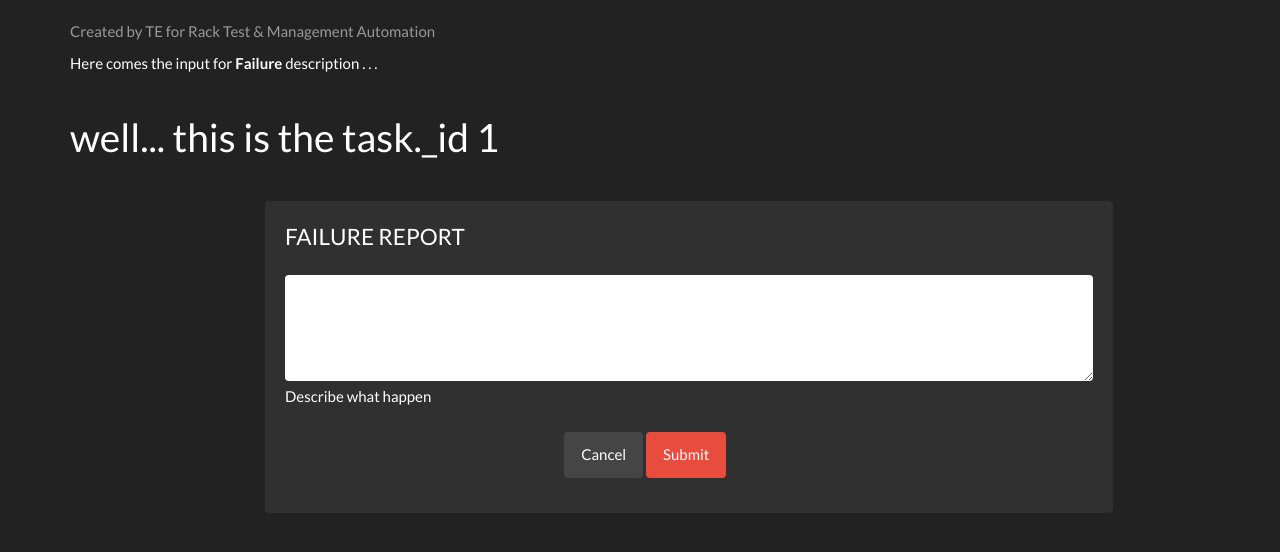
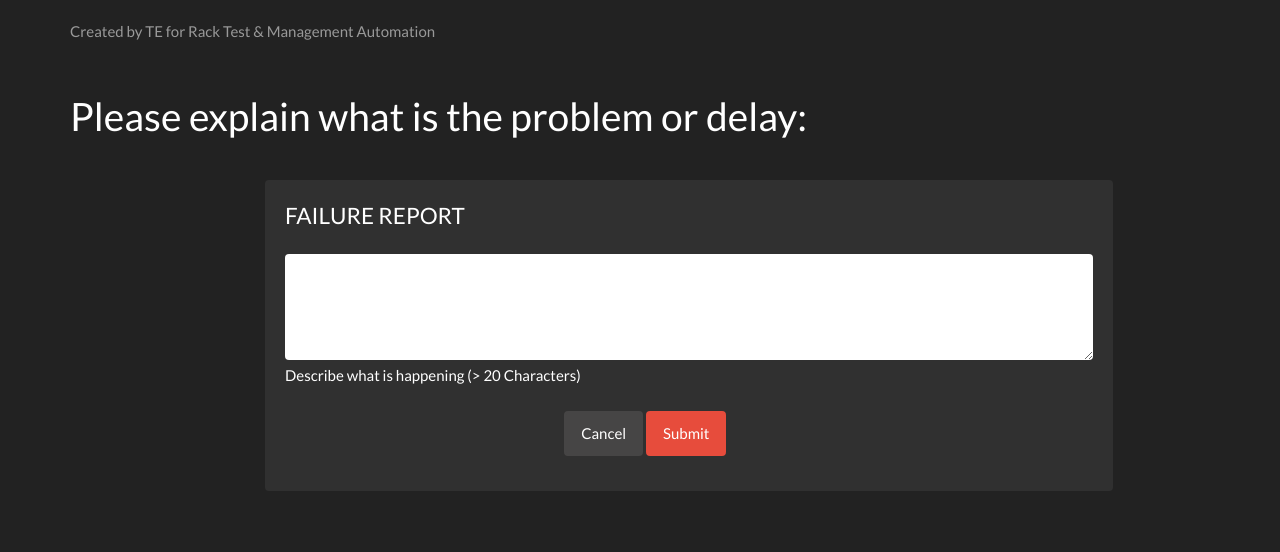
Before and after one commit to ObedEG/complex_web, a Flask app: page /failures/report/1/1 in a window 1280 px wide. Shown: the part 61-613 px from the top of the page. Run offline with Flask 2, Linux system fonts and the light colour scheme; the visitor is signed in with stand-in values (Sample User, id 1); some libraries are stand-ins or nearby versions; some web fonts are replaced.

Commit message:
Fixing views Rack-Task-Failure-Fix

```diff
--- a/src/models/failures/views.py
+++ b/src/models/failures/views.py
@@ -1,6 +1,7 @@
 from flask import Blueprint, send_file, render_template, request, url_for, redirect
 import src.models.users.decorators as user_decorators
 from src.models.failures.failure import Failure
+from src.models.fixes.fix import Fix
 from src.models.racks.rack import Rack
 from src.models.tasks.task import Task
 
@@ -32,6 +33,21 @@ def cancel(task):
     rackid = rack_task.rack
     return redirect(url_for('tasks.start_test', rack=rackid))
 
+
+#  This is the trick to return the Rack, Failure or Fix object to the DOM (kind of special wrapper)
+@failure_blueprint.context_processor
+def utility_task():
+        def get_failure(failure):
+            return Failure.get_failure_by_id(failure)
+
+        def get_fix(fix):
+            return Fix.get_fix_by_id(fix)
+
+        def get_rack(rack):
+            return Rack.get_rack_by_id(rack)
+
+        return dict(get_failure=get_failure, get_fix=get_fix, get_rack=get_rack)
+
 """
 @failure_blueprint.route('/report/<string:task>')
 @user_decorators.requires_login
--- a/src/models/fixes/views.py
+++ b/src/models/fixes/views.py
@@ -82,7 +82,7 @@ def feedback(fix):
         return render_template('fixes/feedback.jinja2', fix=actual_fix)
 
 
-#  This is the trick to return the Failure or Fix object to the DOM (kind of special wrapper)
+#  This is the trick to return the Rack, Failure or Fix object to the DOM (kind of special wrapper)
 @fix_blueprint.context_processor
 def utility_task():
         def get_failure(failure):
@@ -92,7 +92,6 @@ def utility_task():
             return Fix.get_fix_by_id(fix)
 
         def get_rack(rack):
-            print("---------Here is the rack id : {}".format(rack))
             return Rack.get_rack_by_id(rack)
 
         return dict(get_failure=get_failure, get_fix=get_fix, get_rack=get_rack)
--- a/src/templates/failures/report.jinja2
+++ b/src/templates/failures/report.jinja2
@@ -1,12 +1,9 @@
 {% extends "base.jinja2" %}
 {% block content %}
-
-Here comes the input for <strong>Failure</strong> description . . .
-
 <div class="row">
   <div class="col-lg-12">
     <div class="page-header">
-      <h1 id="forms">well... this is the task._id {{ task }}</h1>
+      <h1 id="forms">Please explain what is the problem or delay: </h1>
     </div>
   </div>
 </div>
@@ -21,7 +18,7 @@ Here comes the input for <strong>Failure</strong> description . . .
                   <div class="form-group">
                     <div class="col-lg-12">
                       <textarea class="form-control" rows="4" id="textArea" name="text"></textarea>
-                      <span class="help-block">Describe what happen </span>
+                      <span class="help-block">Describe what is happening (> 20 Characters) </span>
                     </div>
                   </div>
 
--- a/src/templates/fixes/feedback.jinja2
+++ b/src/templates/fixes/feedback.jinja2
@@ -5,18 +5,18 @@
             <div class="well bs-component">
               <form action="{{ url_for('fixes.feedback', fix=fix._id) }}" class="form-horizontal" method="post">
                 <fieldset>
-                  <legend>FEEDBACK - FIX</legend>
+                  <legend>FEEDBACK for current FIX</legend>
 
                   <div class="form-group">
                     <div class="col-lg-12">
-                      <span class="help-block">Explain why this fix failed</span>
+                      <span class="help-block">Explain why this fix failed ( > 20 Characters) </span>
                       <textarea class="form-control" rows="4" id="textFeedback" name="textFeedback"></textarea>
                     </div>
                   </div>
 
                   <div class="form-group">
                     <div class="col-lg-12">
-                      <span class="help-block">Describe a new FIX to get a solution </span>
+                      <span class="help-block">Describe a new FIX to get a solution ( > 20 Characters)  </span>
                       <textarea class="form-control" rows="4" id="textNewTask" name="textNewTask"></textarea>
                     </div>
                   </div>
--- a/src/templates/fixes/wrong_fix_description.jinja2
+++ b/src/templates/fixes/wrong_fix_description.jinja2
@@ -1,6 +1,6 @@
 {% extends "base.jinja2" %}
 {% block content %}
 
-Please describe in long therm (>20 characters) what the problem or delay is<br><p><a href='/fixes/add/{{rack}}/{{task}}/{{failure   }}'>BACK</a></p>
+Please describe in long therm (>20 characters) what the problem or delay is<br><p><a href='/fixes/add/{{rack}}/{{task}}/{{failure}}'>BACK</a></p>
 
 {% endblock %}
--- a/src/templates/racks/edit_tasks.jinja2
+++ b/src/templates/racks/edit_tasks.jinja2
@@ -16,11 +16,11 @@ List of task of this rack
                     <span class="glyphicon glyphicon-remove-circle"></span> {{ task.category }} </h4>
                 <p class="list-group-item-text"><strong></strong></br>
                     Description: <strong>{{ task.description }}</strong></p>
-                <small>
+                <!--<small>
                     <span class="btn-group">
                         <button type="button" class="btn btn-danger btn-lg">Remove</button>
                     </span>
-                </small></a>
+                </small>--></a>
         {% endfor %}
     </div>
     <a class="btn btn-success" href="{{ url_for('racks.create_rack') }}"><span class="glyphicon glyphicon-plus"></span> Create new</a>
--- a/src/templates/tasks/rack_tasks.jinja2
+++ b/src/templates/tasks/rack_tasks.jinja2
@@ -3,7 +3,10 @@
 <div class="row">
           <div class="col-lg-12">
             <div class="page-header">
-              <h2 id="tables">Rack is {{ tasks[0].rack }}</h2>
+              <h3>Rack Test Report</h3>
+                <h5 id="tables">Rack ID:  {{ get_rack(tasks[0].rack).rackid }}</h5>
+                <h5>Customer:  {{ get_rack(tasks[0].rack).customer }}</h5>
+                <h5>LeROM:  {{ get_rack(tasks[0].rack).lerom }}</h5>
             </div>
 
             <div class="bs-component">
```
Also changed, not shown: src/models/racks/views.py (+20 -1 lines), src/models/tasks/views.py (+5 -2 lines), src/templates/fixes/add_fix.jinja2 (+2 -7 lines).
